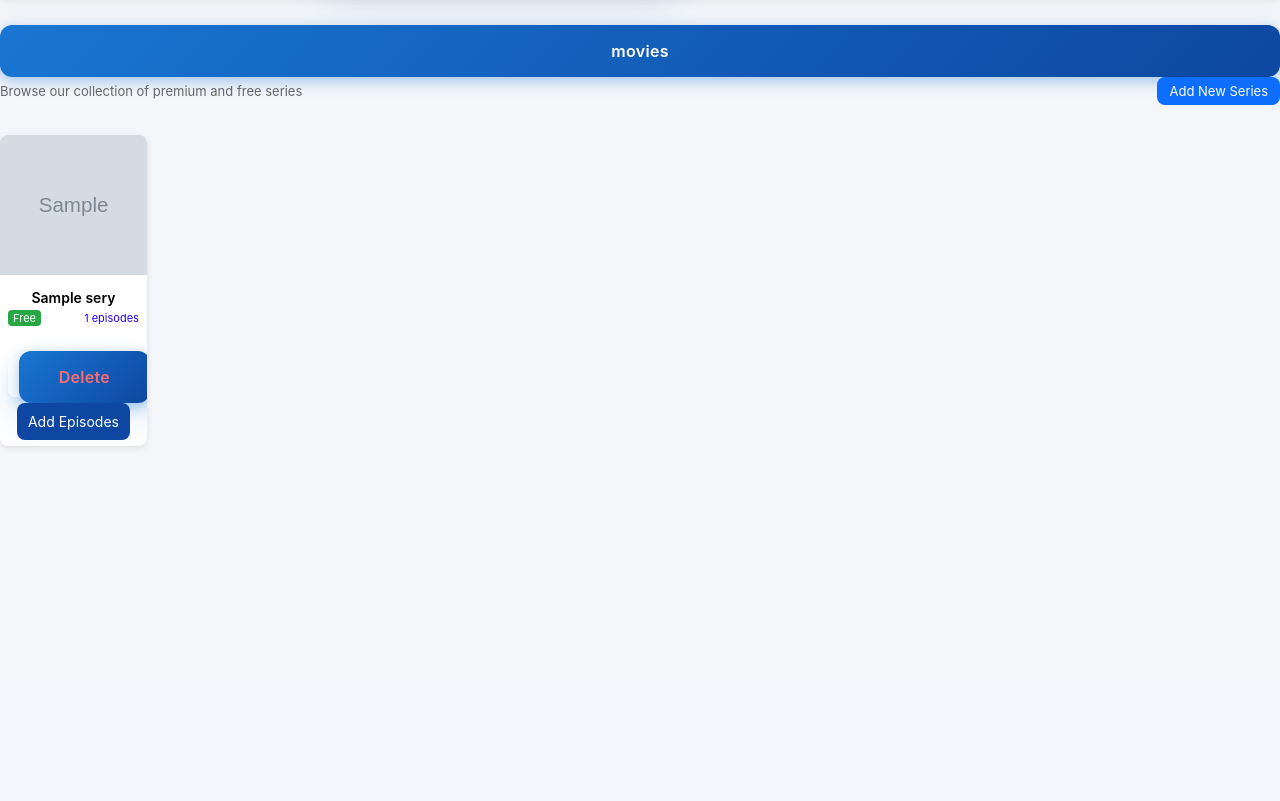
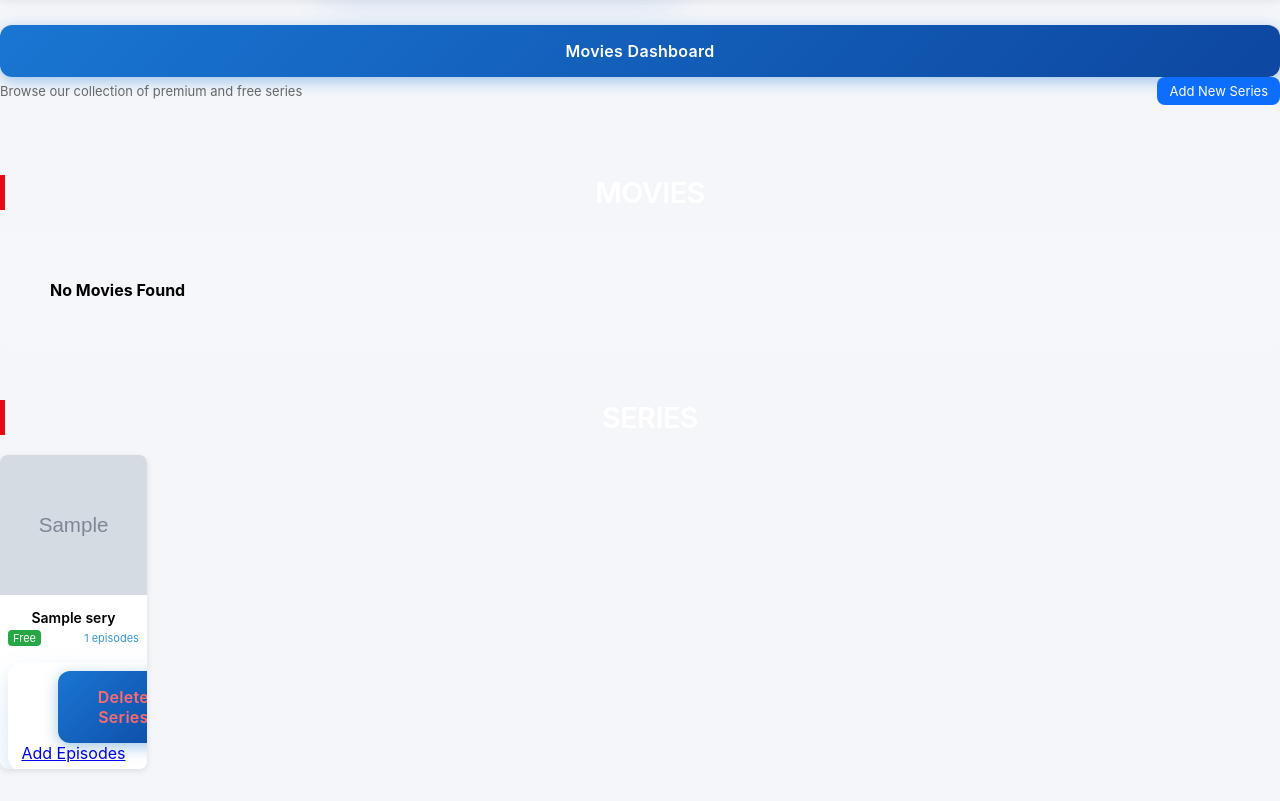
Before and after one commit to Mnemba-org/movies, a Flask app: page /index in a window 1280 px wide. Shown: the part 118-919 px from the top of the page. Before the commit the page ends 567 px from the top, so only its background shows below. Run offline with Flask 3, Linux system fonts and the light colour scheme; a user stored in the database is signed in; tables that the repository leaves empty hold one stand-in row (values such as "Sample post"); grey boxes marked "Sample" are stand-in pictures; some libraries are stand-ins or nearby versions.

Commit message:
Update index.html

```diff
--- a/templates/index.html
+++ b/templates/index.html
@@ -1,29 +1,67 @@
 {% extends "layout.html" %}
-
 
 {% block content %}
 
-<a href="{{url_for('admin_dashboard')}}"><button>movies</button></a>
+<a href="{{ url_for('admin_dashboard') }}"><button>Movies Dashboard</button></a>
+
 <div class="page-header">
-
     <p>Browse our collection of premium and free series</p>
     <a href="{{ url_for('add_series') }}" class="add-series-btn">
         <i class="bi bi-plus-lg"></i> Add New Series
     </a>
 </div>
 
+<!-- Movies Section -->
+<h2 style="color: #fff; margin: 40px 0 20px; font-size: 1.8rem; border-left: 5px solid #e50914; padding-left: 15px;">MOVIES</h2>
+
 <div class="series-grid">
+    {% if videos %}
+        {% for video in videos %}
+        <div class="movie-card-small">
+            <div class="movie-thumb">
+                <a href="{{ url_for('movie', video_id=video.id) }}">
+                    <img src="{{ video.thumbnail }}" alt="{{ video.title }}">
+                </a>
+            </div>
+            <div class="movie-info-small">
+                <h5 class="movie-title-small">{{ video.title }}</h5>
+                <div class="movie-meta-small">
+                    {% if video.free %}
+                    <span class="badge-free-small">Free</span>
+                    {% else %}
+                    <span class="badge-premium-small">Premium</span>
+                    {% endif %}
+                </div>
+                <div class="movie-actions">
+                    <form action="{{ url_for('delete_video', id=video.id) }}" method="POST" style="display: inline;">
+                        <button type="submit" class="btn btn-sm btn-outline-danger">Delete</button>
+                    </form>
+                </div>
+            </div>
+        </div>
+        {% endfor %}
+    {% else %}
+        <div class="text-center p-5" style="grid-column: 1/-1; background: rgba(255,255,255,0.1); border-radius: 12px; padding: 50px;">
+            <i class="bi bi-film" style="font-size: 3rem; color: white;"></i>
+            <h4 class="mt-3 text-white">No Movies Found</h4>
+        </div>
+    {% endif %}
+</div>
 
+<!-- Series Section -->
+<h2 style="color: #fff; margin: 50px 0 20px; font-size: 1.8rem; border-left: 5px solid #e50914; padding-left: 15px;">SERIES</h2>
 
-
+<div class="series-grid">
     {% if series_list %}
         {% for series in series_list %}
         <div class="movie-card-small">
             <div class="movie-thumb">
                 {% if series.thumbnail %}
-                <a href="{{url_for('view_series',series_id=series.id)}}"><img src="{{ url_for('static', filename=series.thumbnail) }}" alt="{{ series.title }}"></a>
+                <a href="{{ url_for('view_series', series_id=series.id) }}">
+                    <img src="{{ series.thumbnail }}" alt="{{ series.title }}">
+                </a>
                 {% else %}
-                <img src="https://via.placeholder.com/150" alt="No thumbnail">
+                <img src="https://via.placeholder.com/300x450?text=No+Thumbnail" alt="No thumbnail">
                 {% endif %}
             </div>
             <div class="movie-info-small">
@@ -34,13 +72,13 @@
                     {% else %}
                     <span class="badge-premium-small">Premium</span>
                     {% endif %}
-                    <span style="color:rgb(34, 0, 255)">{{ series.episodes|length }} episodes</span>
+                    <span style="color: #3498db;">{{ series.episodes|length }} episodes</span>
                 </div>
                 <div class="movie-actions">
-                    <form class="aaa" action="{{ url_for('delete_series', series_id=series.id) }}" method="POST" style="display: inline;">
-                        <button type="submit" class="btn btn-sm btn-outline-danger">Delete</button>
+                    <form action="{{ url_for('delete_series', series_id=series.id) }}" method="POST" style="display: inline;">
+                        <button type="submit" class="btn btn-sm btn-outline-danger">Delete Series</button>
                     </form>
-                    <a class="men" href="{{ url_for('add_episodes', series_id=series.id) }}" class="btn btn-sm btn-outline-primary">
+                    <a href="{{ url_for('add_episodes', series_id=series.id) }}" class="btn btn-sm btn-outline-primary">
                         <i class="bi bi-plus"></i> Add Episodes
                     </a>
                 </div>
@@ -48,7 +86,7 @@
         </div>
         {% endfor %}
     {% else %}
-        <div class="text-center p-5" style="background: rgba(255,255,255,0.1); border-radius: 12px;">
+        <div class="text-center p-5" style="grid-column: 1/-1; background: rgba(255,255,255,0.1); border-radius: 12px; padding: 50px;">
             <i class="bi bi-film" style="font-size: 3rem; color: white;"></i>
             <h4 class="mt-3 text-white">No Series Found</h4>
             <a href="{{ url_for('add_series') }}" class="add-series-btn">
```
